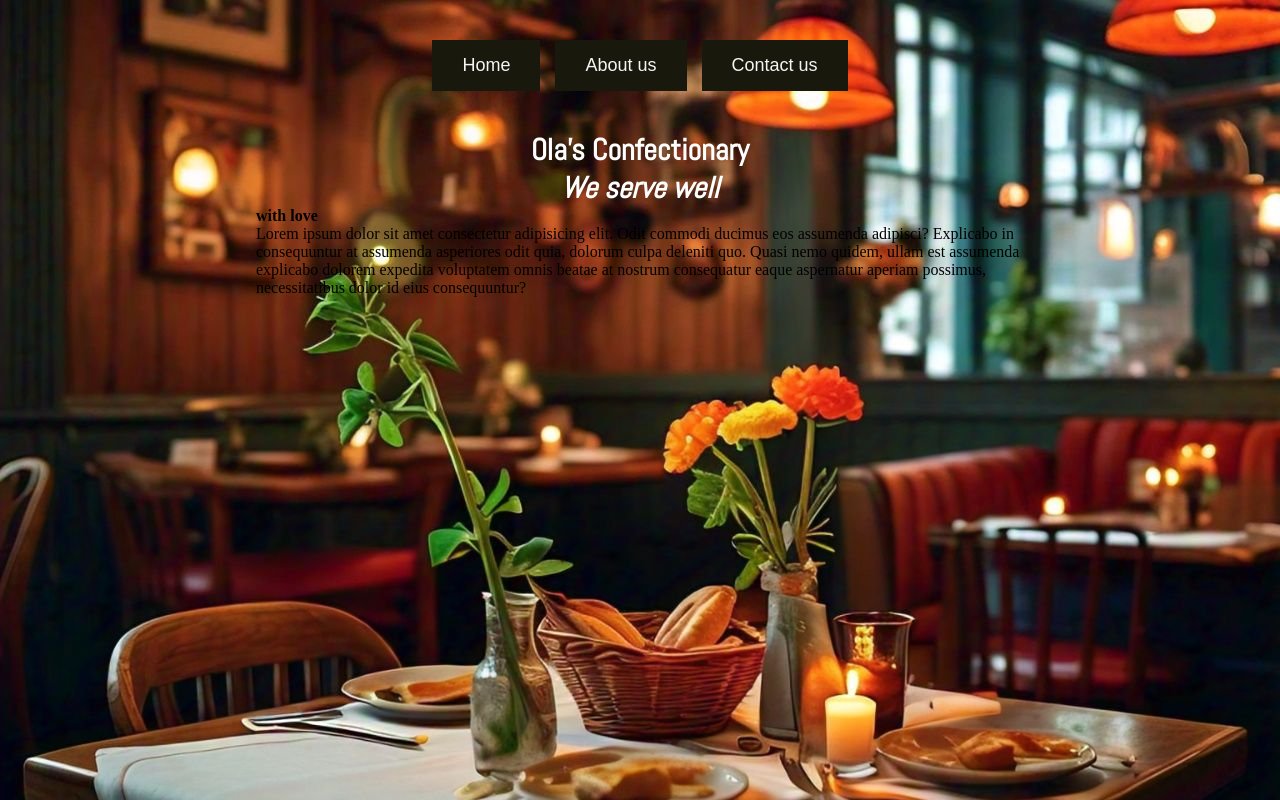
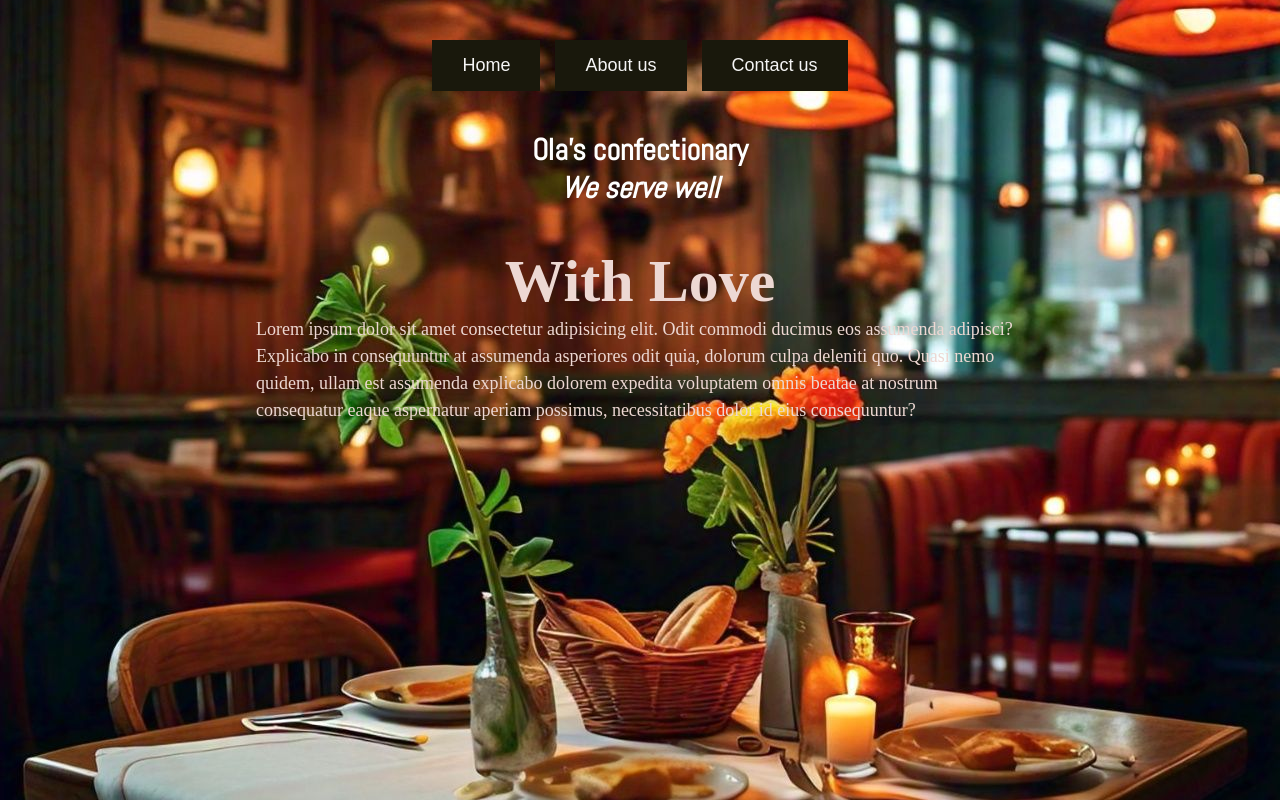
Before and after one commit to Olayinka-2/restuarant, a website built with webpack: page src/page/index.html in a window 1280 px wide. Built offline with nearby package versions, Linux system fonts and the light colour scheme.

Commit message:
Feat: move the html contents into js

```diff
--- a/src/js/index.js
+++ /dev/null
@@ -1,4 +0,0 @@
-import '../style/main.css';
-
-console.log("I am coming and I am coming ");
-console.log(1);
--- /dev/null
+++ b/src/js/index/components.js
@@ -0,0 +1,47 @@
+function createNavElements() {
+   let homeButton = document.createElement('button');
+   let aboutButton = document.createElement('button');
+   let contactButton = document.createElement('button');
+   const navElement = document.querySelector('nav');
+
+   homeButton.textContent = 'Home';
+   aboutButton.textContent = 'About us';
+   contactButton.textContent = 'Contact us';
+
+   navElement.append(homeButton, aboutButton, contactButton);
+   return;
+}
+
+function createContentElement() {
+   const content = document.querySelector('#content');
+   const contentContainer = document.createElement('div');
+   const brandName = document.createElement('div');
+   const paragraph = document.createElement('p');
+   const spanParagraph = document.createElement('p');
+
+   spanParagraph.textContent = 'We serve well';
+   spanParagraph.classList.add('span');
+
+   paragraph.textContent = "Ola's confectionary";
+
+   brandName.classList.add('brand-name');
+   brandName.append(paragraph, spanParagraph);
+
+   contentContainer.classList.add('content-container');
+   contentContainer.append(brandName);
+
+   const missionContainer = document.createElement('div');
+   const header3 = document.createElement('h3');
+   const missionPara = document.createElement('p');
+
+   header3.textContent = "With Love"
+
+   missionPara.textContent = "Lorem ipsum dolor sit amet consectetur adipisicing elit. Odit commodi ducimus eos assumenda adipisci? Explicabo in consequuntur at assumenda asperiores odit quia, dolorum culpa deleniti quo. Quasi nemo quidem, ullam est assumenda explicabo dolorem expedita voluptatem omnis beatae at nostrum consequatur eaque aspernatur aperiam possimus, necessitatibus dolor id eius consequuntur?";
+
+   missionContainer.classList.add('mission');
+   missionContainer.append(header3, missionPara);
+
+   content.append(contentContainer, missionContainer);
+}
+
+export {createContentElement, createNavElements};
--- /dev/null
+++ b/src/js/index/index.js
@@ -0,0 +1,24 @@
+import '../../style/main.css';
+import {createContentElement,createNavElements} from './components';
+
+
+createNavElements();
+createContentElement();
+
+
+
+
+  document.getElementById('homeButton').addEventListener('click', function() {
+    window.location.href = 'index.html';
+  });
+
+  document.getElementById('aboutButton').addEventListener('click', function() {
+    window.location.href = 'about.html';
+  });
+
+  document.getElementById('contactButton').addEventListener('click', function() {
+    window.location.href = 'contact.html';
+  });
+
+
+console.log("I am coming and I am coming ");
--- a/src/page/index.html
+++ b/src/page/index.html
@@ -8,22 +8,10 @@
 <body>
    <header>
       <nav>
-         <button>Home</button>
-         <button>About us</button>
-         <button>Contact us</button>
       </nav>
    </header>
+
    <div id="content">
-      <div class="content-container">
-         <div class="brand-name">
-            <p>Ola's Confectionary</p>
-            <p class="span">We serve well</p>
-         </div>
-         <div class="mission">
-            <h3> with love</h3>
-            <p>Lorem ipsum dolor sit amet consectetur adipisicing elit. Odit commodi ducimus eos assumenda adipisci? Explicabo in consequuntur at assumenda asperiores odit quia, dolorum culpa deleniti quo. Quasi nemo quidem, ullam est assumenda explicabo dolorem expedita voluptatem omnis beatae at nostrum consequatur eaque aspernatur aperiam possimus, necessitatibus dolor id eius consequuntur?</p>
-         </div>
-      </div>
    </div>
 </body>
 </html>
--- a/src/style/main.css
+++ b/src/style/main.css
@@ -58,6 +58,8 @@ nav button:hover {
    display: flex;
    flex-direction: column;
    align-items: center;
+   row-gap: 4rem;
+   color: white;
 }
 
 .brand-name {
@@ -65,6 +67,7 @@ nav button:hover {
    color: White;
    display: flex;
    flex-direction: column;
+   flex-wrap: nowrap;
    align-items: center;
 }
 
@@ -77,3 +80,20 @@ nav button:hover {
 .brand-name .span {
    font-style: italic;
 }
+
+.mission {
+   width: 60%;
+   margin: 4rem auto 0;
+}
+
+.mission h3{
+   font-size: 6rem;
+   text-align: center;
+   color: #edd8d3;
+}
+
+.mission p {
+   font-size: 1.8rem;
+   line-height: 1.5;
+   color: #edd8d3;
+}
--- a/webpack.config.js
+++ b/webpack.config.js
@@ -1,11 +1,11 @@
 const path = require('path');
 const HtmlWebpackPlugin = require('html-webpack-plugin');
-const { type } = require('os');
+// const { type } = require('os');
 
 module.exports = {
   mode: 'development',
   entry: {
-    index: './src/js/index.js',
+    index: './src/js/index/index.js',
     about: './src/js/about.js',
     contact: './src/js/contact.js'
   },
@@ -13,6 +13,7 @@ module.exports = {
     path: path.resolve(__dirname, 'dist'),
     filename: '[name][contenthash].js',
     clean: true,
+    assetModuleFilename: '[name][ext]'
   },
   devtool: 'source-map',
   module: {
```
